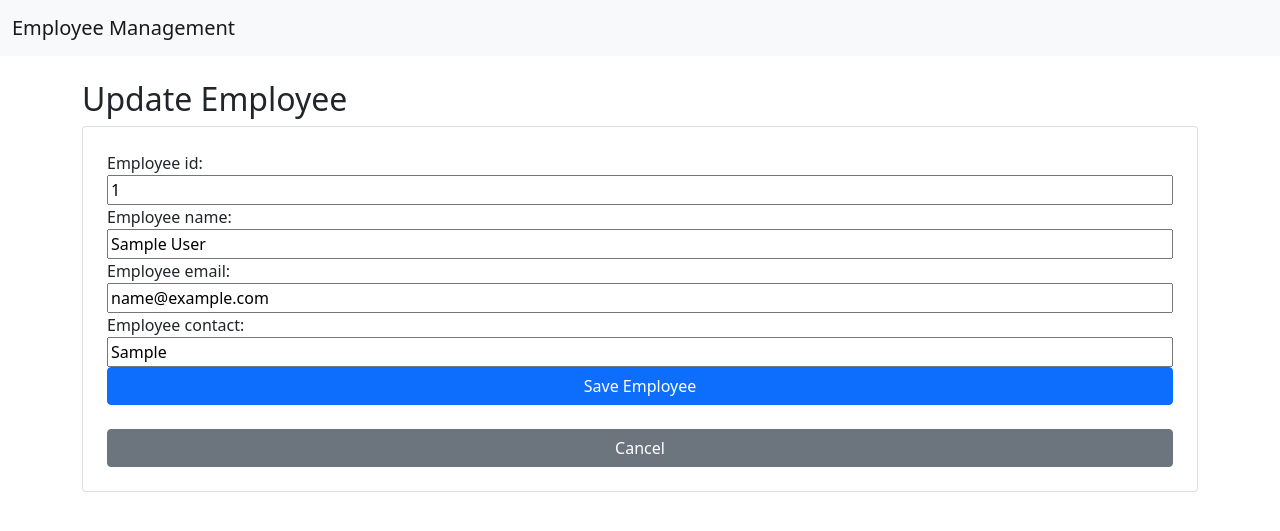
After one commit to muhammadderic/crud-employee-management, a Django app: page /update/1/ in a window 1280 px wide. The commit adds this page. Shown: the top 531 px of the page. Run offline with Django 4.2, Linux system fonts and the light colour scheme; tables that the repository leaves empty hold one stand-in row (values such as "Sample post").

Commit message:
Create 'update' list page and route

```diff
--- a/employee/templates/list.html
+++ b/employee/templates/list.html
@@ -30,8 +30,9 @@
       <td>{{employee.employee_email}}</td>
       <td>{{employee.employee_contact}}</td>
       <td>
-        <!-- TODO: update to edit button -->
-        <p>Edit</p>
+        <a href="{%url 'update' employee.pk%}" class="btn btn-success btn-sm">
+          Edit
+        </a>
 
         <!-- TODO: update to delete button -->
         <p>Delete</p>
--- /dev/null
+++ b/employee/templates/update.html
@@ -0,0 +1,22 @@
+{% extends "base.html" %}
+
+{%block title%}Create Employee {%endblock%}
+
+{%block content%}
+<h2>
+  Update Employee
+</h2>
+
+<form method="POST" class="form-group card p-4">
+  {%csrf_token%}
+  {{form}}
+
+  <button type="submit" class="btn btn-primary">
+    Save Employee
+  </button>
+
+  <br />
+
+  <a href={%url 'list' %} class="btn btn-secondary">Cancel</a>
+</form>
+{%endblock%}
--- a/employee/urls.py
+++ b/employee/urls.py
@@ -1,7 +1,8 @@
 from django.urls import path
-from .views import create_employee, employee_list
+from .views import create_employee, employee_list, update_employee
 
 urlpatterns = [
   path('', employee_list, name="list"),
   path('create/', create_employee, name='create'),
+  path('update/<int:pk>/', update_employee, name="update"),
 ]
--- a/employee/views.py
+++ b/employee/views.py
@@ -32,3 +32,26 @@
     """
     employee = Employee.objects.all()
     return render(request, 'list.html', {'employees':employee})
+
+def update_employee(request, pk):
+    """
+    View to update an existing Employee model instance.
+
+    Retrieves the employee instance by primary key (pk). If the request is a POST,
+    validates the form and if valid, updates the employee instance and redirects
+    to the list view. If the request is a GET, renders the form with the current
+    employee details.
+
+    :param request: The request object
+    :param pk: The primary key of the Employee to update
+    :return: The rendered template
+    """
+    employee = Employee.objects.get(id=pk)
+    if request.method == 'POST':
+        form = EmployeeForm(request.POST, instance=employee)
+        if form.is_valid():
+            form.save()
+            return redirect('list')
+    else:
+        form = EmployeeForm(instance=employee)
+    return render(request, 'update.html', {'form':form})
```
